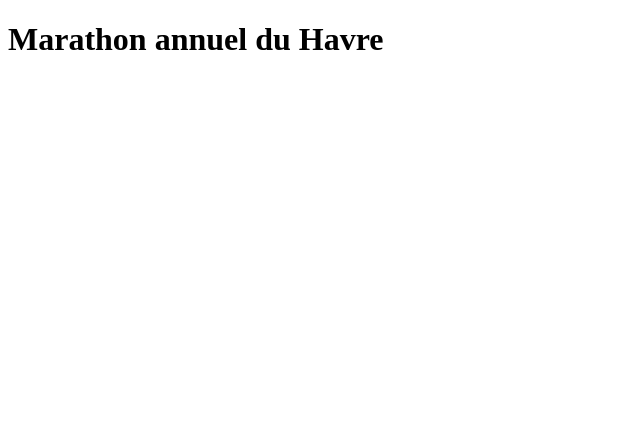
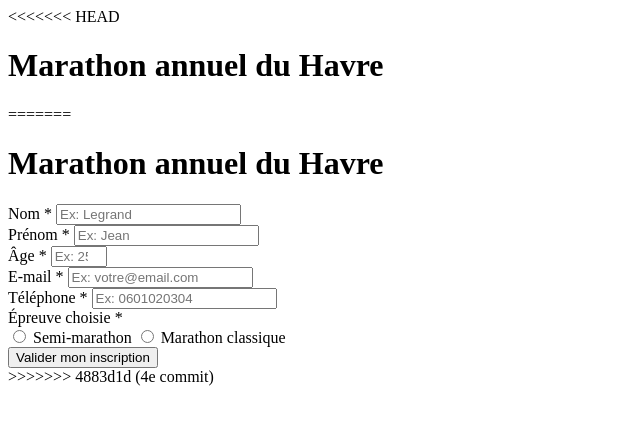
Before and after one commit to Aartex/Inscription-form, a plain HTML site: page index.html in a window 1280 px wide. Shown: the whole page, without its empty margins (0-640 px from the left). Drawn offline with Linux system fonts and the light colour scheme.

Commit message:
4e commit

```diff
--- a/index.html
+++ b/index.html
@@ -1,5 +1,6 @@
 <!DOCTYPE html>
 <html lang="fr">
+<<<<<<< HEAD
 <head>
     <meta charset="UTF-8">
     <meta name="viewport" content="width=device-width, initial-scale=1.0">
@@ -13,3 +14,98 @@
 
 </body>
 </html>
+=======
+    <head>
+        <meta charset="UTF-8">
+        <meta name="viewport" content="width=device-width, initial-scale=1.0">
+        <link rel="stylesheet" href="/assets/css/style.css">
+        <title>Inscription form</title>
+    </head>
+    <body>
+        <header>
+            <h1> Marathon annuel du Havre</h1>
+        </header>
+        <form>
+            <div class="form-group">
+                <label for="nom">Nom
+                    <span class="required">*</span>
+                </label>
+                <input
+                    type="text"
+                    id="nom"
+                    name="nom"
+                    placeholder="Ex: Legrand"
+                    required
+                >
+            </div>
+            <div class="form-group">
+                <label for="prenom">Prénom
+                    <span class="required">*</span>
+                </label>
+                <input
+                    type="text"
+                    id="prenom"
+                    name="prenom"
+                    placeholder="Ex: Jean"
+                    required
+                >
+            </div>
+            <div class="form-group">
+                <label for="age">Âge
+                    <span class="required">*</span>
+                </label>
+                <input
+                    type="number"
+                    id="age"
+                    name="age"
+                    min="18"
+                    max="99"
+                    placeholder="Ex: 25"
+                    required
+                >
+            </div>
+            <div class="form-group">
+                <label for="email">E-mail
+                    <span class="required">*</span>
+                </label>
+                <input
+                    type="email"
+                    id="email"
+                    name="email"
+                    placeholder="Ex: votre@email.com"
+                    required
+                >
+            </div>
+            <div class="form-group">
+                <label for="tel">Téléphone
+                    <span class="required">*</span>
+                </label>
+                <input
+                    type="tel"
+                    id="tel"
+                    name="tel"
+                    pattern="[0-9]{10}"
+                    placeholder="Ex: 0601020304"
+                    required
+                >
+            </div>
+            <div class="form-group">
+                <label>Épreuve choisie
+                    <span class="required">*</span>
+                </label>
+                <div class="radio-group">
+                    <label style="font-weight: normal;">
+                        <input type="radio" name="epreuve" value="semi">
+                        Semi-marathon
+                    </label>
+                    <label style="font-weight: normal;">
+                        <input type="radio" name="epreuve" value="classique">
+                        Marathon classique
+                    </label>
+                </div>
+            </div>
+            <button type="submit" class="btn-submit">Valider mon inscription</button>
+        </form>
+    </body>
+</html>
+>>>>>>> 4883d1d (4e commit)
```
